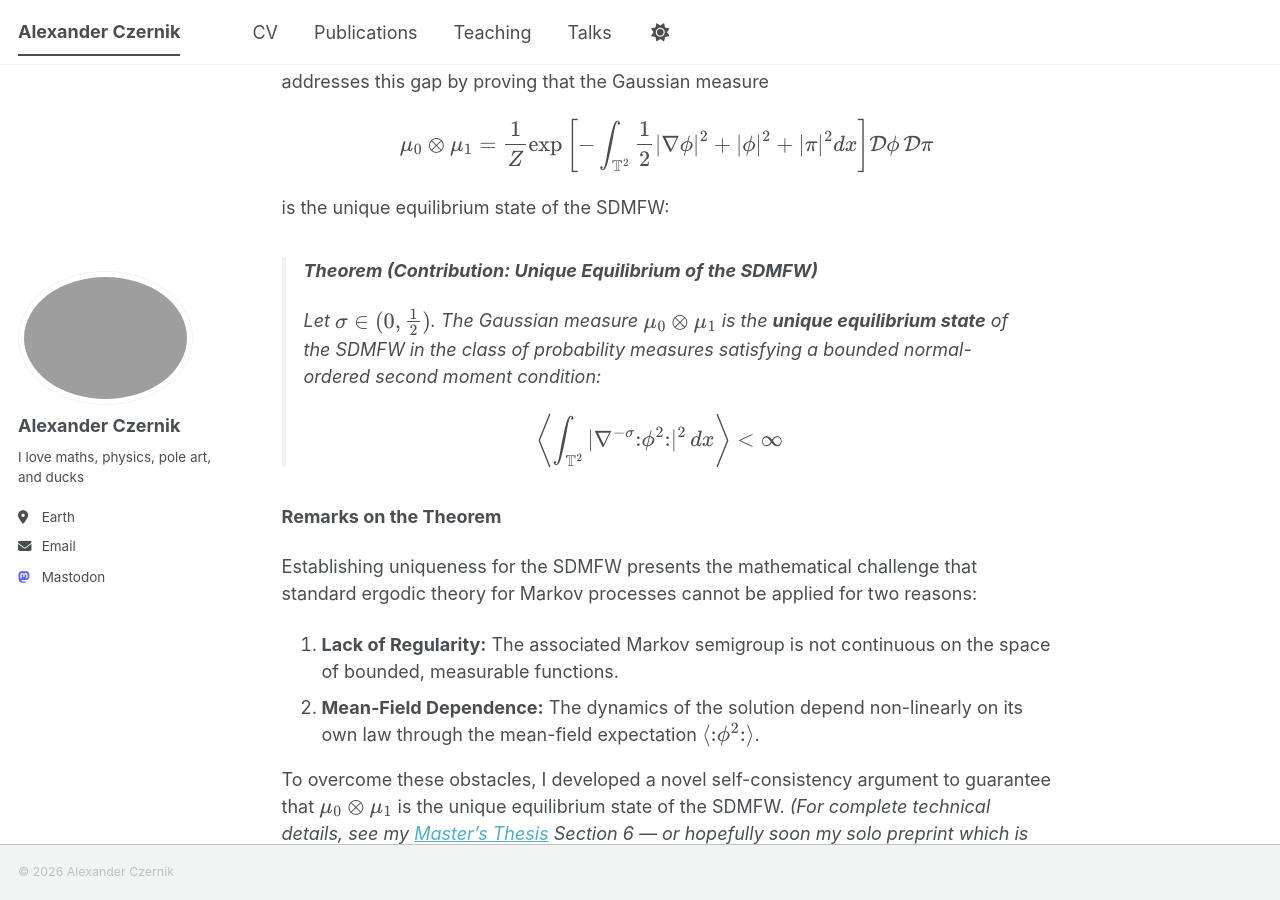
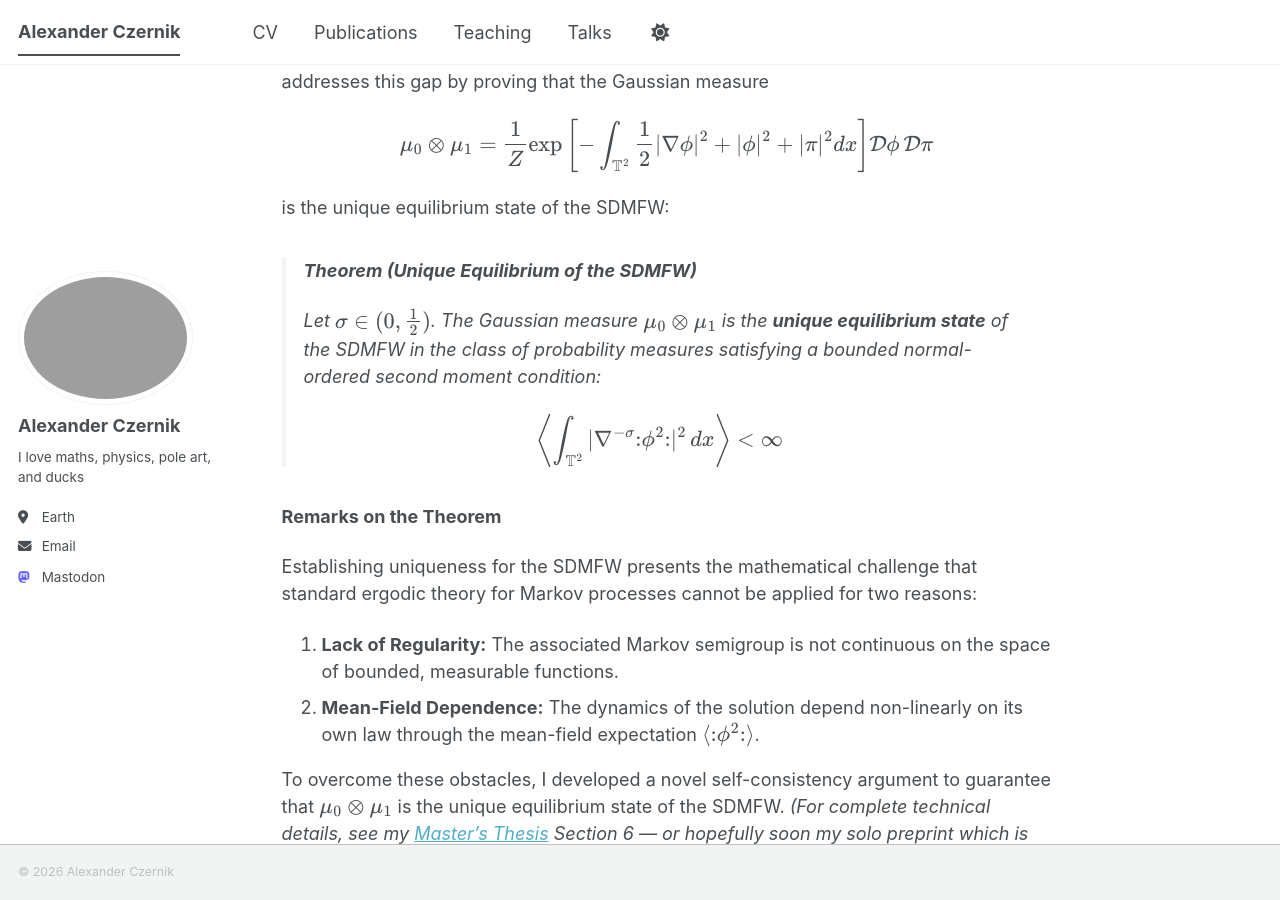
Before and after one commit to alexanderczernik/alexanderczernik.github.io, a Jekyll site: the page built from _pages/about.md, in a window 1280 px wide and 900 px high, scrolled down 3144 px. Built offline with Jekyll 4.4.1, drawn with Linux system fonts in a browser that asks for light colours; a script bundle is joined from its source files by our own code; library files that are not in the unit come from our copies; some of the changed text lies outside the part shown.

```diff
--- a/_pages/about.md
+++ b/_pages/about.md
@@ -82,7 +82,7 @@ $$\mu_0 \otimes \mu_1 = \frac{1}{Z} \exp \left[ - \int_{\mathbb{T}^2} \frac{1}{2
 
 is the unique equilibrium state of the SDMFW:
 
-> **Theorem (Contribution: Unique Equilibrium of the SDMFW)**
+> **Theorem (Unique Equilibrium of the SDMFW)**
 >
 >Let $$\sigma \in (0, \frac{1}{2})$$. The Gaussian measure $$\mu_0 \otimes \mu_1$$ is the **unique equilibrium state** of the SDMFW in the class of probability measures satisfying a bounded normal-ordered second moment condition:
 >
```
Also changed, not shown: other parts of _pages/about.md (+1 -1 lines).
